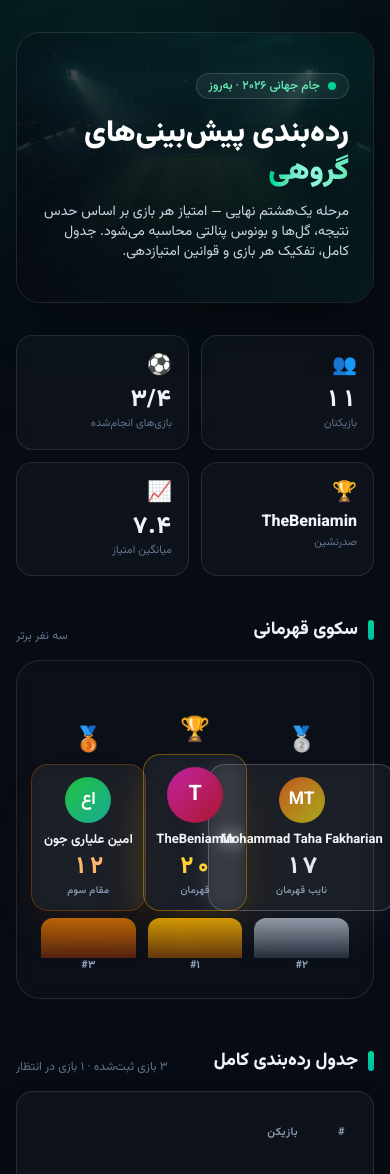
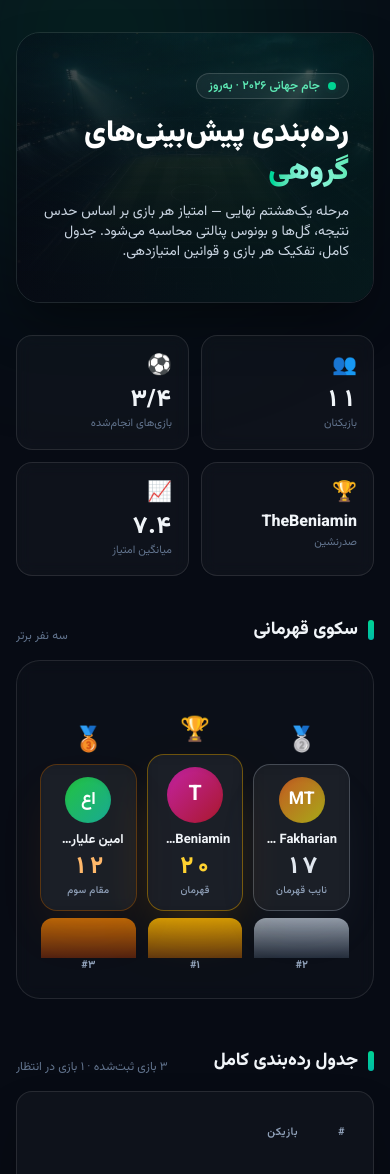
Before and after one commit to barbodmazlaghani/create-football-prediction-table, a React (Vite) app: page / in a window 390 px wide. Shown: the top 1174 px of the page. Built offline with nearby package versions, Linux system fonts and the light colour scheme.

Commit message:
Fix mobile podium name overlap

```diff
--- a/src/components/Podium.tsx
+++ b/src/components/Podium.tsx
@@ -55,17 +55,23 @@ export default function Podium({ standings }: { standings: PlayerStanding[] }) {
         const st = PODIUM_STYLE[rank];
         const isFirst = rank === 1;
         return (
-          <div key={s.player.name} className={`flex flex-col items-center ${heights[rank]}`}>
+          <div
+            key={s.player.name}
+            className={`flex min-w-0 flex-col items-center ${heights[rank]}`}
+          >
             <div className="mb-2 text-2xl sm:text-3xl">{st.emoji}</div>
             <div
-              className={`rounded-2xl bg-white/5 p-3 text-center ring-1 backdrop-blur transition ${st.ring} shadow-2xl ${st.glow} ${
+              className={`w-full min-w-0 rounded-2xl bg-white/5 p-3 text-center ring-1 backdrop-blur transition ${st.ring} shadow-2xl ${st.glow} ${
                 isFirst ? "sm:-translate-y-2 sm:scale-105" : ""
               }`}
             >
               <div className="mx-auto mb-2 flex justify-center">
                 <Avatar name={s.player.name} size={isFirst ? 56 : 46} />
               </div>
-              <div className="truncate text-[13px] font-bold text-slate-100 sm:text-sm">
+              <div
+                className="w-full min-w-0 truncate text-[13px] font-bold text-slate-100 sm:text-sm"
+                title={s.player.name}
+              >
                 {s.player.name}
               </div>
               <div className={`text-2xl font-extrabold tabular-nums sm:text-3xl ${st.medal}`}>
```
